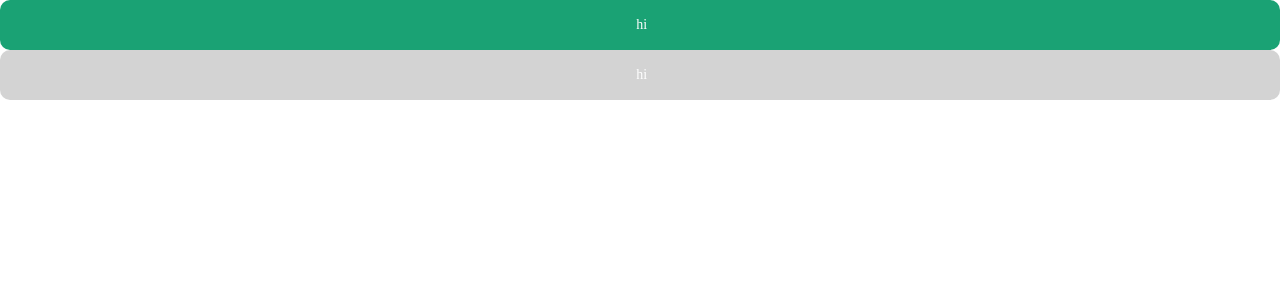
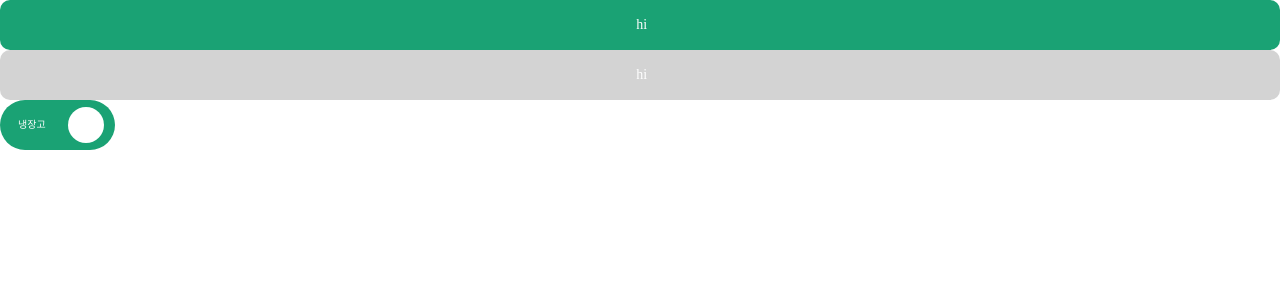
Before and after one commit to signalman/Foody, a React (Create React App) app in the folder frontend/foody/: page /dev in a window 1280 px wide. Shown: the top 300 px of the page. Built offline with nearby package versions, Linux system fonts and the light colour scheme; a web font is replaced by a local one.

Commit message:
feat : ToggleSwitch 컴퍼넌트 생성

```diff
--- /dev/null
+++ b/frontend/foody/src/components/atom/ToggleSwitch/ToggleSwitch.scss
@@ -0,0 +1,115 @@
+@use 'styles/base/variable.scss' as var;
+
+.toggle-switch {
+	display: flex;
+	align-items: center;
+	margin-bottom: 10px;
+}
+
+.toggle-switch.checked .slider {
+	animation: slide 0.3s forwards;
+}
+
+@keyframes slide {
+	from {
+		transform: translateX(0);
+	}
+	to {
+		transform: translateX(60px);
+	}
+}
+
+.toggle-switch.unchecked .slider {
+	animation: slideRight 0.3s forwards;
+}
+
+@keyframes slideRight {
+	from {
+		transform: translateX(60px);
+	}
+	to {
+		transform: translateX(0);
+	}
+}
+
+.toggle-switch label {
+	margin-left: 10px;
+}
+
+.switch {
+	width: 115px; /* 크기 조정 */
+	height: 50px; /* 크기 조정 */
+	background-color: white;
+	border-radius: 40px; /* 크기 조정 */
+	position: relative;
+	display: flex;
+	align-items: center;
+	justify-content: space-between;
+	padding: 2px 8px;
+	color: var.$primary-green-500;
+	position: relative;
+}
+
+.switch.checked {
+	background-color: var.$primary-green-500;
+}
+
+.switch.unchecked {
+	background-color: var.$primary-orange-500;
+}
+
+.slider {
+	width: 36px; /* 크기 조정 */
+	height: 36px; /* 크기 조정 */
+	border-radius: 20px; /* 크기 조정 */
+	display: flex;
+	align-items: center;
+	justify-content: center;
+	position: absolute;
+	transition: transform 0.3s;
+	cursor: pointer;
+}
+
+.slider.unchecked {
+	background-color: var.$white;
+}
+
+.slider.checked {
+	background-color: var.$white;
+}
+
+.on-text {
+    margin-left: 10px;
+}
+
+.off-text {
+    margin-right: 10px;
+}
+.on-text.checked {
+	display: block;
+	color: var.$white;
+}
+.off-text.unchecked {
+	color: var.$white;
+}
+
+.toggle-switch.checked .on-text {
+	opacity: 1;
+}
+
+.toggle-switch.unchecked .off-text {
+	opacity: 1;
+}
+
+.toggle-switch.unchecked .on-text,
+.toggle-switch.checked .off-text {
+	opacity: 0;
+}
+
+.toggle-switch.checked .switch {
+	background-color: var.$primary-green-500;
+}
+
+.toggle-switch.unchecked .switch {
+	background-color: var.$primary-orange-500;
+}
--- /dev/null
+++ b/frontend/foody/src/components/atom/ToggleSwitch/ToggleSwitch.tsx
@@ -0,0 +1,33 @@
+import React from 'react';
+import './ToggleSwitch.scss';
+import useToggle from 'hooks/useToggle';
+
+interface ToggleSwitchProps {
+	isRefri: boolean;
+	onText: string;
+	offText: string;
+}
+
+function ToggleSwitch({ isRefri, onText, offText }: ToggleSwitchProps) {
+	const [check, setCheck] = useToggle(isRefri);
+	console.log(check);
+	return (
+		<div className="flex justify-center">
+			<div className={`toggle-switch ${check ? 'checked' : 'unchecked'}`}>
+				<button
+					type="button"
+					className={`switch ${check ? 'checked' : 'unchecked'}`}
+					onClick={() => {
+						setCheck();
+					}}
+				>
+					<span className={`on-text ml-2 ${check ? 'checked' : 'unchecked'}`}>{onText}</span>
+					<span className={`off-text ml-16 ${check ? 'checked' : 'unchecked'}`}>{offText}</span>
+					<div className={`slider ${check ? 'checked' : 'unchecked'}`} />
+				</button>
+			</div>
+		</div>
+	);
+}
+
+export default ToggleSwitch;
--- a/frontend/foody/src/components/template/DevTemplate/DevTemplate.tsx
+++ b/frontend/foody/src/components/template/DevTemplate/DevTemplate.tsx
@@ -1,6 +1,7 @@
 import React from 'react';
 import './DevTemplate.scss';
 import LargeButton from 'components/atom/LargeButton/LargeButton';
+import ToggleSwitch from 'components/atom/ToggleSwitch/ToggleSwitch';
 import LargeButtonColor from 'constants/color';
 
 function DevTemplate() {
@@ -8,6 +9,7 @@ function DevTemplate() {
 		<div>
 			<LargeButton value="hi" buttonColor={LargeButtonColor.Green} />
 			<LargeButton value="hi" buttonColor={LargeButtonColor.Gray} />
+			<ToggleSwitch isRefri onText="냉장고" offText="선반" />
 		</div>
 	);
 }
--- /dev/null
+++ b/frontend/foody/src/hooks/useToggle.ts
@@ -0,0 +1,14 @@
+import { useState } from 'react';
+
+function useToggle(initial: boolean): [boolean, () => void] {
+	const [toggle, setToggle] = useState<boolean>(initial);
+
+	const onToggle = () => {
+		const next = !toggle;
+		setToggle(next);
+	};
+
+	return [toggle, onToggle];
+}
+
+export default useToggle;
```
Also changed, not shown: 1 other file (tests, documents, lock files or other folders).
